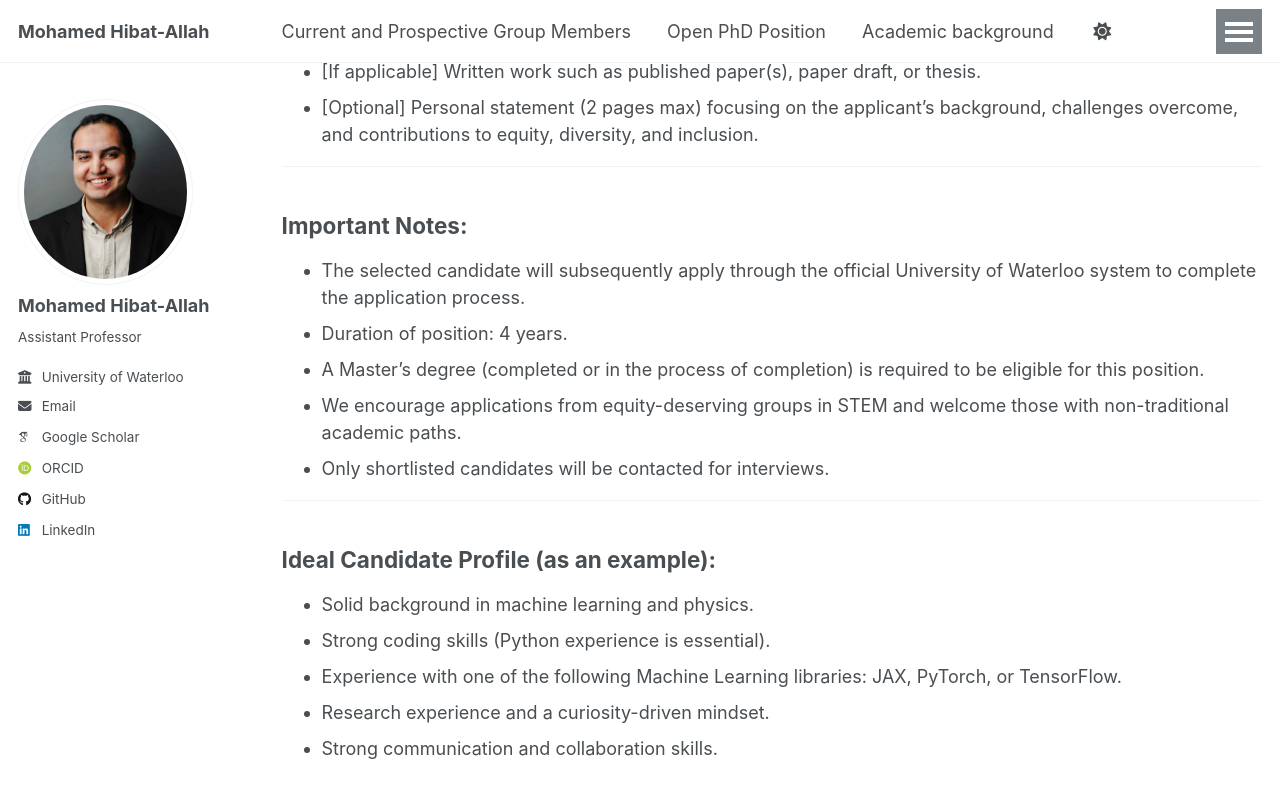
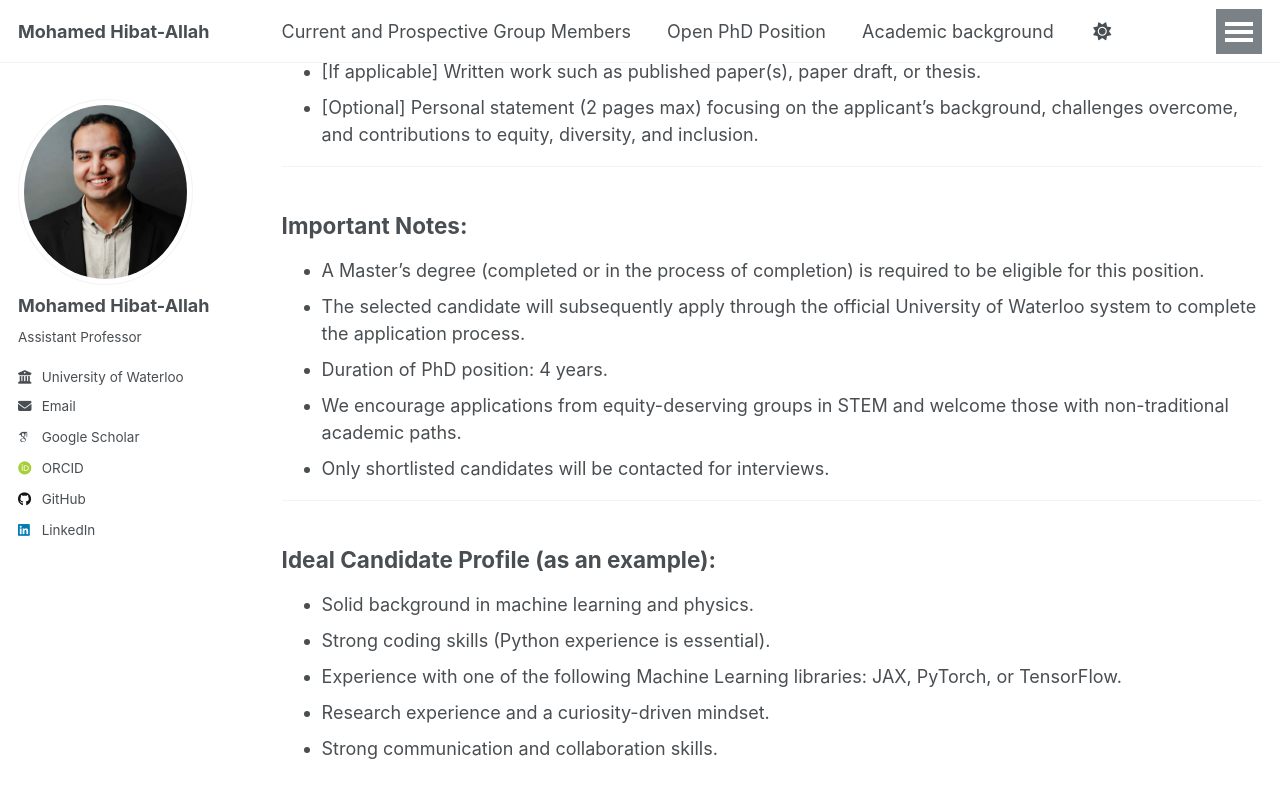
Before and after one commit to mhibatallah/mhibatallah.github.io, a Jekyll site: the page built from _pages/PhDPosition.md, in a window 1280 px wide and 900 px high, scrolled down 767 px. Shown: the top 798 px of the window. Built offline with Jekyll 4.4.1, drawn with Linux system fonts in a browser that asks for light colours; some web fonts are replaced; a script that is not in the unit is left out.

Commit message:
PhD position update

```diff
--- a/_pages/PhDPosition.md
+++ b/_pages/PhDPosition.md
@@ -34,9 +34,9 @@ Subject: PhD Application - [Your Full Name]
 
 ## Important Notes:
 
+* A Master's degree (completed or in the process of completion) is required to be eligible for this position.
 * The selected candidate will subsequently apply through the official University of Waterloo system to complete the application process.
-* Duration of position: 4 years.
-* A Master's degree (completed or in the process of completion) is required to be eligible for this position.
+* Duration of PhD position: 4 years.
 * We encourage applications from equity-deserving groups in STEM and welcome those with non-traditional academic paths.
 * Only shortlisted candidates will be contacted for interviews.
 
```
